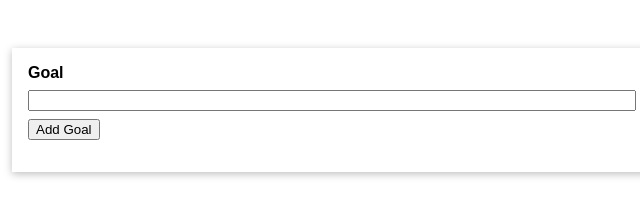
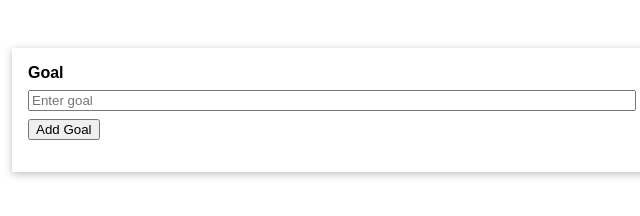
Before and after one commit to M0narc/Vue-udemy, a plain HTML site: page index.html in a window 1280 px wide. Shown: the full height of the page, 308-948 px from the left. Drawn offline with nearby package versions, Linux system fonts and the light colour scheme.

Commit message:
Vue implementation

```diff
--- a/app.js
+++ b/app.js
@@ -34,6 +34,6 @@ Vue.createApp({
 //     inputEl.value = '';
 // }
 
-// //click listener 'clicl' event passing click as a string as a first argument
+// //click listener 'click' event passing click as a string as a first argument
 // // the second arg is the function that we need to trigger when the click occurs
 // buttonEl.addEventListener('click', addGoal)
--- a/index.html
+++ b/index.html
@@ -12,7 +12,7 @@
       <div>
         <label for="goal">Goal</label>
         <!-- directive inserted for Vue in order to conect it to enteredValue -->
-        <input type="text" id="goal" v-model="enteredValue" />
+        <input type="text" id="goal" v-model="enteredValue" placeholder="Enter goal" />
         <button v-on:click="addGoal">Add Goal</button>
       </div>
       <ul>
```
